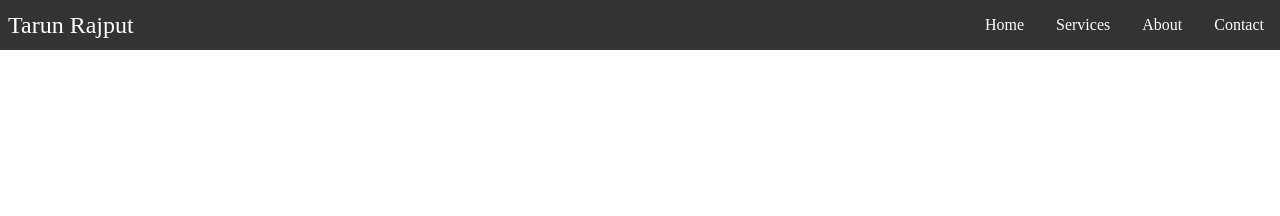
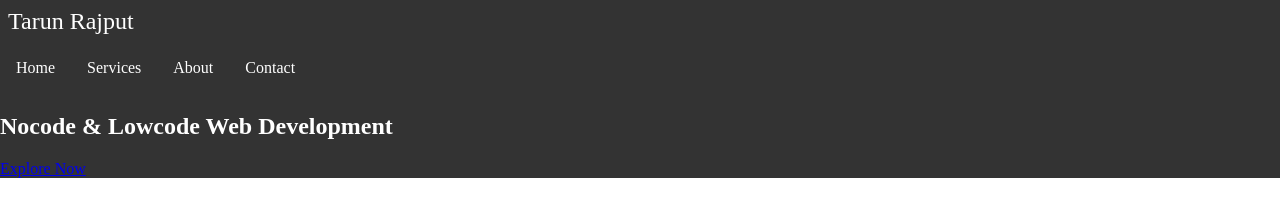
Before and after one commit to tarun1git/Responsive-Site, a plain HTML site: page index.html in a window 1280 px wide. Drawn offline with Linux system fonts and the light colour scheme.

Commit message:
Update index.html

```diff
--- a/index.html
+++ b/index.html
@@ -12,7 +12,10 @@
 
 <body>
     <nav class="navbar">
+        <div class="header">
             <div class="brand-title">Tarun Rajput</div>
+            <!-- <h1>Nocode & Lowcode Web Development</h1>
+            <a href="#" class="button">Explore Noew</a> -->
             <a href="#" class="toggle-button">
                 <span class="bar"></span>
                 <span class="bar"></span>
@@ -25,6 +28,9 @@
                     <li><a href="#">About</a></li>
                     <li><a href="#">Contact</a></li>
                 </ul>
+                <h1>Nocode & Lowcode Web Development</h1>
+                <a href="#" class="button">Explore Now</a>
+            </div>
         </div>
     </nav>
 </body>
```
Lines whose indentation alone changed are shown as unchanged.
